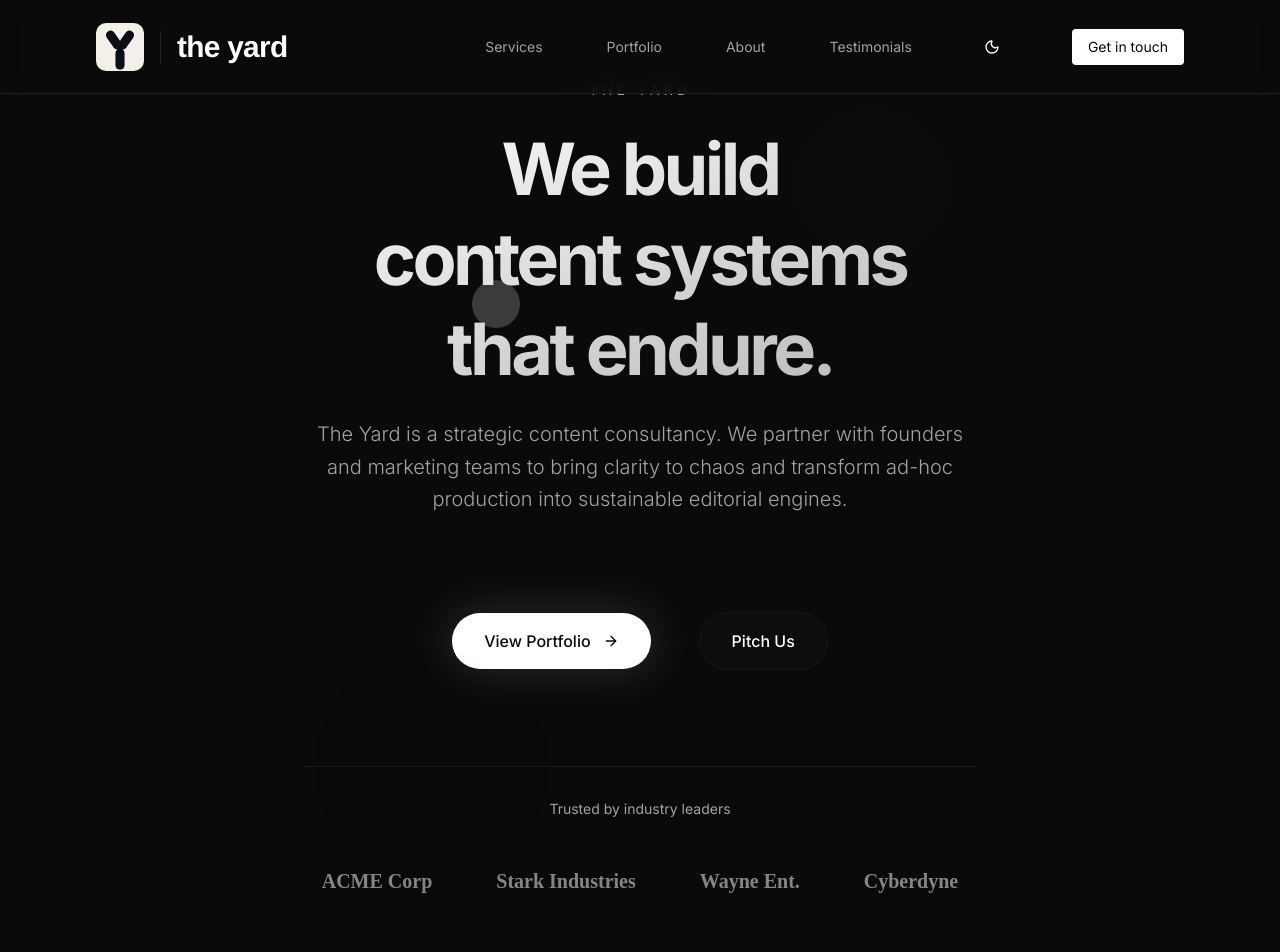
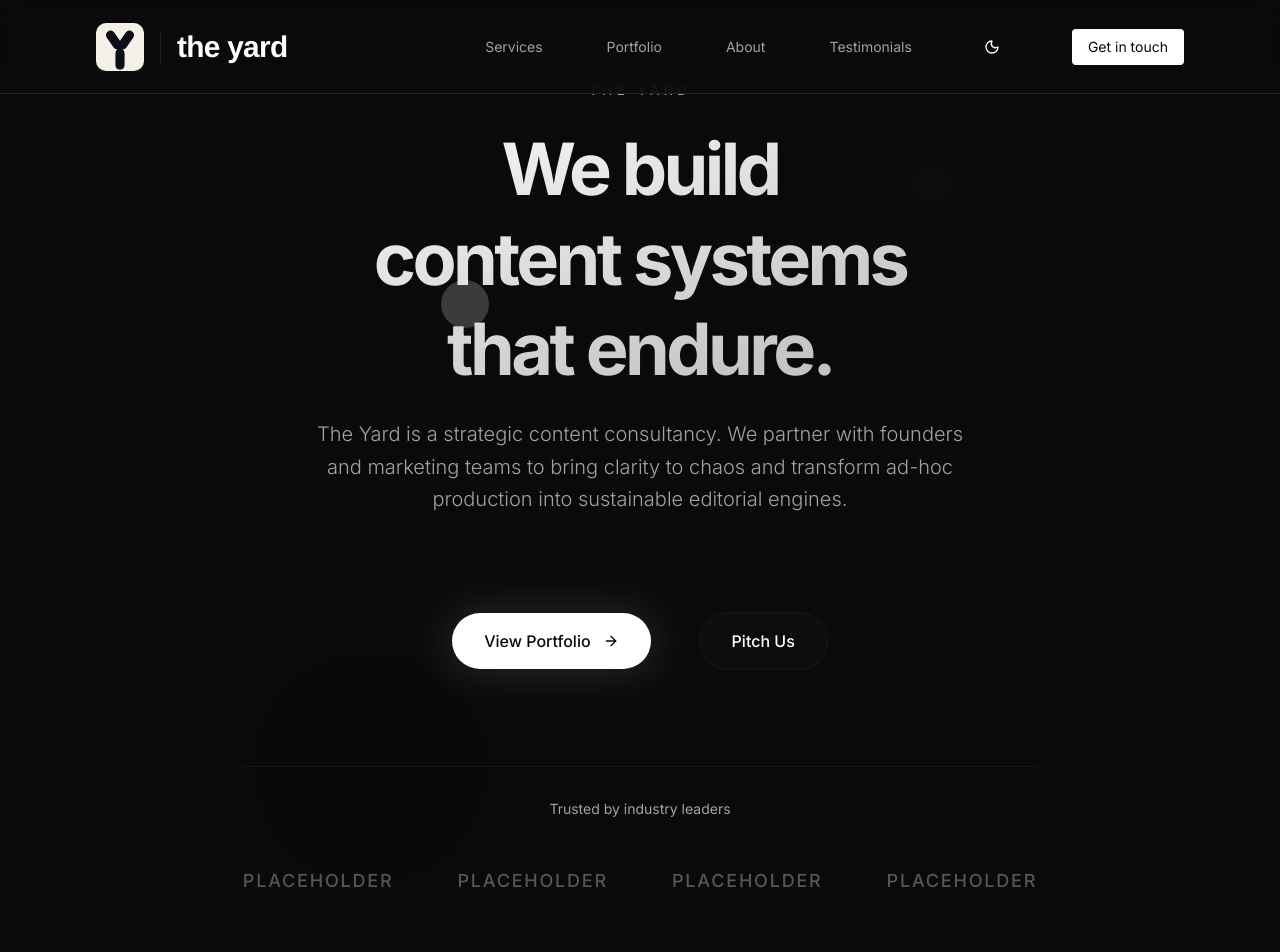
Before and after one commit to aksharsworkspace/v0-team-yard, a Next.js app: page / in a window 1280 px wide. Shown: the top 952 px of the page. Built offline with nearby package versions, Linux system fonts and the light colour scheme.

Commit message:
Replace fake company names with placeholders in hero section

```diff
--- a/components/hero.tsx
+++ b/components/hero.tsx
@@ -87,10 +87,10 @@ export function Hero() {
           <p className="text-sm text-muted-foreground">Trusted by industry leaders</p>
           <div className="flex flex-wrap items-center justify-center gap-8 md:gap-16 opacity-50 grayscale">
             {/* Placeholder trust indicator logos */}
-            <div className="text-xl font-bold font-serif">ACME Corp</div>
-            <div className="text-xl font-bold font-serif">Stark Industries</div>
-            <div className="text-xl font-bold font-serif">Wayne Ent.</div>
-            <div className="text-xl font-bold font-serif">Cyberdyne</div>
+            <div className="text-lg font-medium tracking-widest uppercase text-muted-foreground">Placeholder</div>
+            <div className="text-lg font-medium tracking-widest uppercase text-muted-foreground">Placeholder</div>
+            <div className="text-lg font-medium tracking-widest uppercase text-muted-foreground">Placeholder</div>
+            <div className="text-lg font-medium tracking-widest uppercase text-muted-foreground">Placeholder</div>
           </div>
         </motion.div>
 
```
